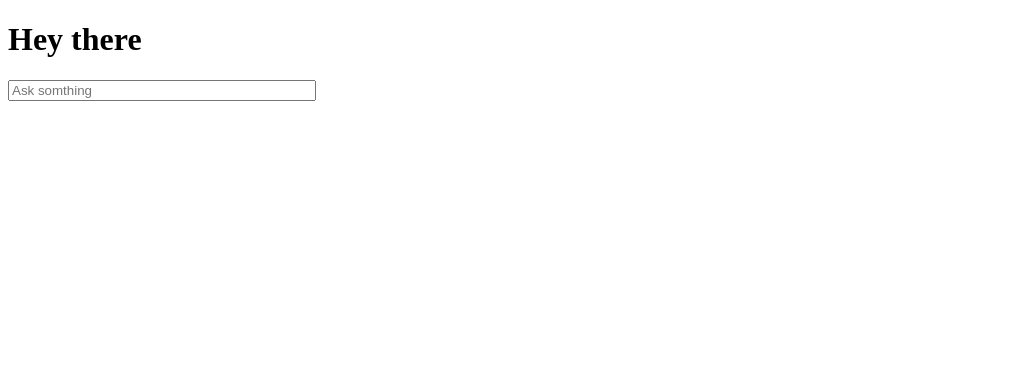
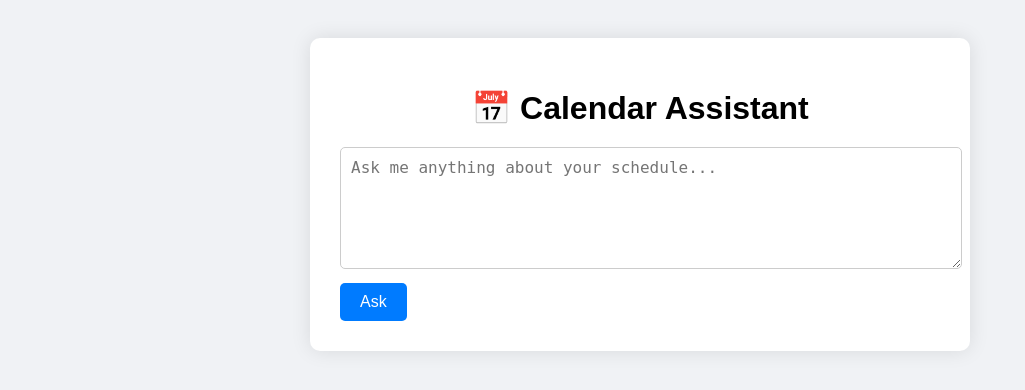
Before and after one commit to devyani1512/calen, a Flask app: page / in a window 1280 px wide. Shown: the top 390 px of the page, without its empty margins (0-1025 px from the left). Run offline with Flask 3, Linux system fonts and the light colour scheme; the visitor is signed in with stand-in values (Sample User, id 1); parts of the project's set-up code (start-up, migrations or seed data) failed here and were passed over.

Commit message:
Update index.html

```diff
--- a/templates/index.html
+++ b/templates/index.html
@@ -2,11 +2,67 @@
 <html>
   <head>
     <title>Calendar Assistant</title>
+    <style>
+      body {
+        font-family: Arial, sans-serif;
+        background-color: #f0f2f5;
+        padding: 30px;
+      }
+      .container {
+        max-width: 600px;
+        background: white;
+        padding: 30px;
+        margin: auto;
+        border-radius: 10px;
+        box-shadow: 0 0 20px rgba(0,0,0,0.1);
+      }
+      h1 {
+        text-align: center;
+        margin-bottom: 20px;
+      }
+      textarea {
+        width: 100%;
+        height: 100px;
+        padding: 10px;
+        font-size: 1rem;
+        margin-bottom: 10px;
+        border-radius: 5px;
+        border: 1px solid #ccc;
+      }
+      input[type="submit"] {
+        background-color: #007bff;
+        color: white;
+        padding: 10px 20px;
+        font-size: 1rem;
+        border: none;
+        border-radius: 5px;
+        cursor: pointer;
+      }
+      input[type="submit"]:hover {
+        background-color: #0056b3;
+      }
+      .response {
+        margin-top: 20px;
+        background-color: #f8f9fa;
+        padding: 15px;
+        border-left: 4px solid #007bff;
+        border-radius: 5px;
+      }
+    </style>
   </head>
   <body>
-    <h1> Hey there</h1>
-    <form method="POST" action="/chat">
-        <input name="message" placeholder="Ask somthing" style="width:300px;"/>
+    <div class="container">
+      <h1>📅 Calendar Assistant</h1>
+      <form method="POST">
+        <textarea name="message" placeholder="Ask me anything about your schedule..."></textarea><br>
+        <input type="submit" value="Ask">
       </form>
+
+      {% if response %}
+        <div class="response">
+          <strong>Assistant:</strong> {{ response }}
+        </div>
+      {% endif %}
+    </div>
   </body>
 </html>
```
Lines whose indentation alone changed are shown as unchanged.
